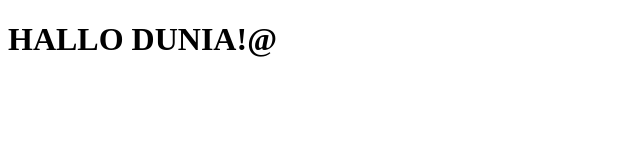
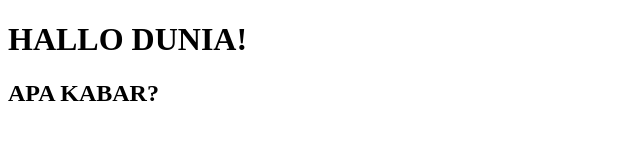
Before and after one commit to xxidbr9/auto-screenshots-pr-example, a plain HTML site: page index.html in a window 1280 px wide. Shown: the whole page, without its empty margins (0-640 px from the left). Drawn offline with Linux system fonts and the light colour scheme.

Commit message:
fix: test build

```diff
--- a/index.html
+++ b/index.html
@@ -10,8 +10,9 @@
 
 <body>
     <h1>
-        HALLO DUNIA!@
+        HALLO DUNIA!
     </h1>
+    <h2>APA KABAR?</h2>
 </body>
 
 </html>
```
